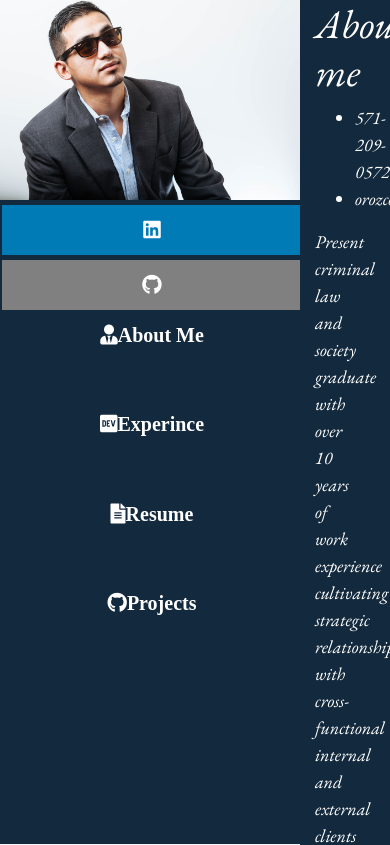
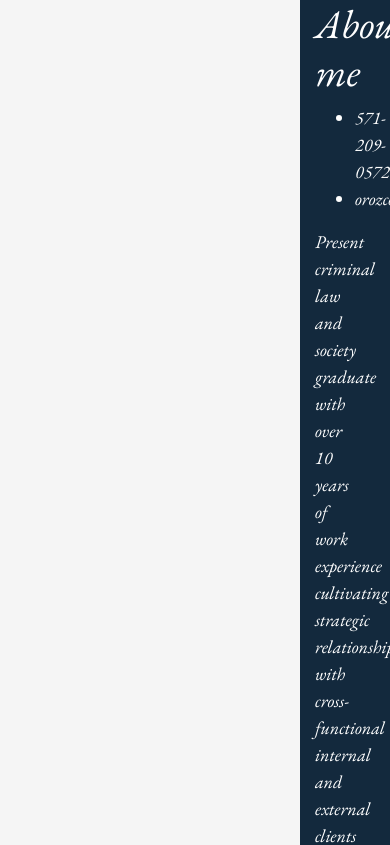
Before and after one commit to jorozco4/Homework-Portfolio, a plain HTML site: page index.html in a window 390 px wide. Shown: the top 845 px of the page. Drawn offline with nearby package versions, Linux system fonts and the light colour scheme.

Commit message:
sidenav responsive

```diff
--- a/index.html
+++ b/index.html
@@ -25,7 +25,7 @@
     <title>Orozcos Portfolio</title>
   </head>
   <body>
-    <div class="sidebar">
+    <div class="sidebar d-none d-md-block">
       <img src="./img/cool.jpg" alt="Fresh" width="300px" />
       <a
         href="https://www.linkedin.com/in/jesse-m-orozco"
```
